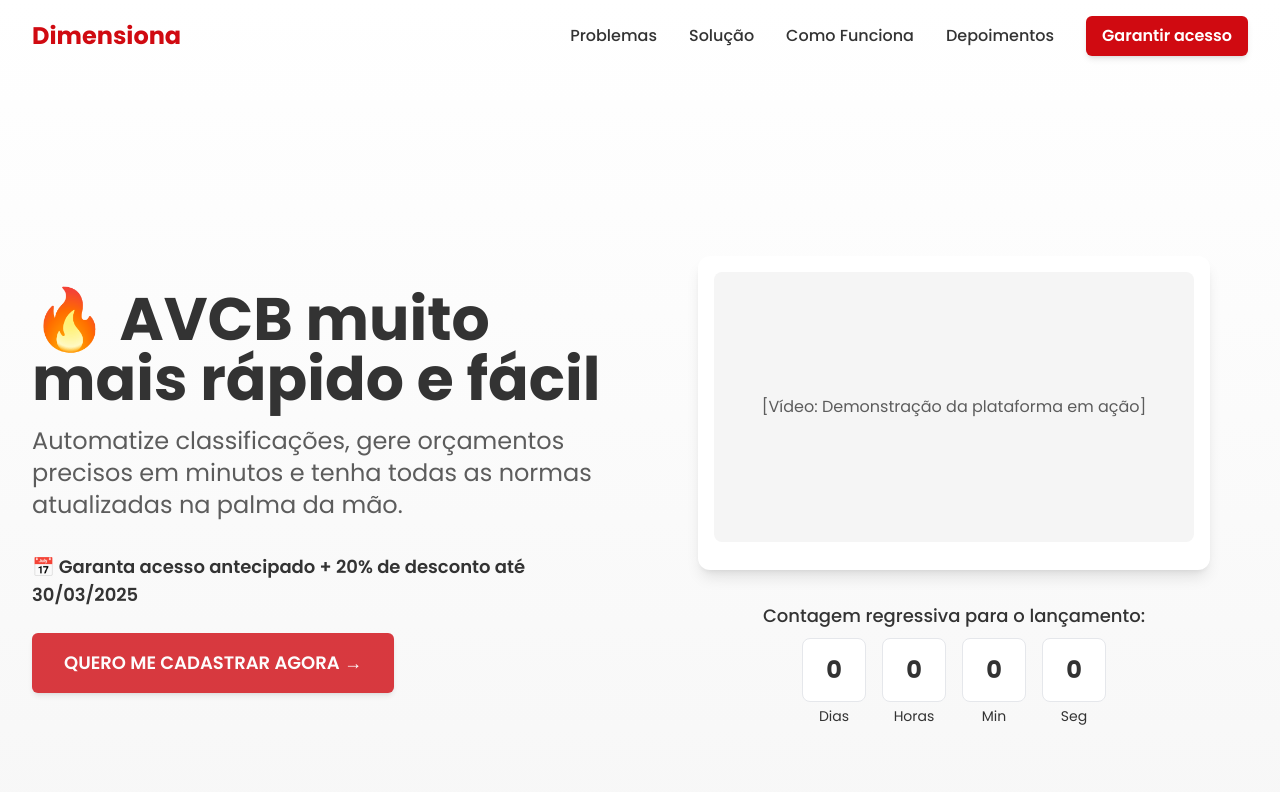
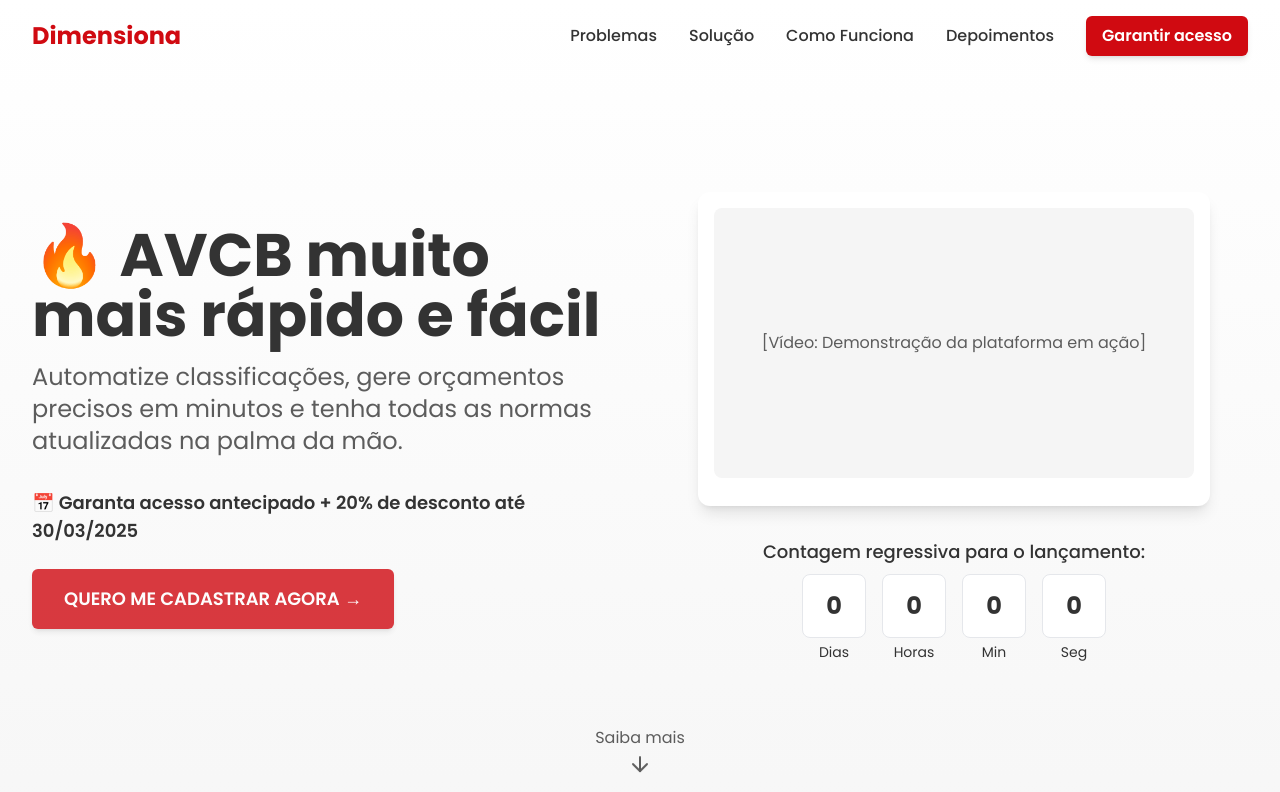
Before and after one commit to brunomtds/dimensiona-automation-hub, a React (Vite) app: page / in a window 1280 px wide. Shown: the top 792 px of the page. Built offline with nearby package versions, Linux system fonts and the light colour scheme.

Commit message:
Fix: Reduce hero section padding
Reduce the top padding of the hero section.

```diff
--- a/src/pages/Index.tsx
+++ b/src/pages/Index.tsx
@@ -1,4 +1,3 @@
-
 import React, { useEffect } from 'react';
 import Countdown from '@/components/Countdown';
 import RegistrationForm from '@/components/RegistrationForm';
@@ -33,7 +32,7 @@ const Index: React.FC = () => {
       <FloatingCTA />
 
       {/* Hero Section */}
-      <section id="hero" className="hero-gradient pt-32 pb-16 md:pt-40 md:pb-24">
+      <section id="hero" className="hero-gradient pt-20 pb-16 md:pt-24 md:pb-24">
         <div className="section-container">
           <div className="grid grid-cols-1 lg:grid-cols-2 gap-10 items-center">
             <div className="order-2 lg:order-1">
```
